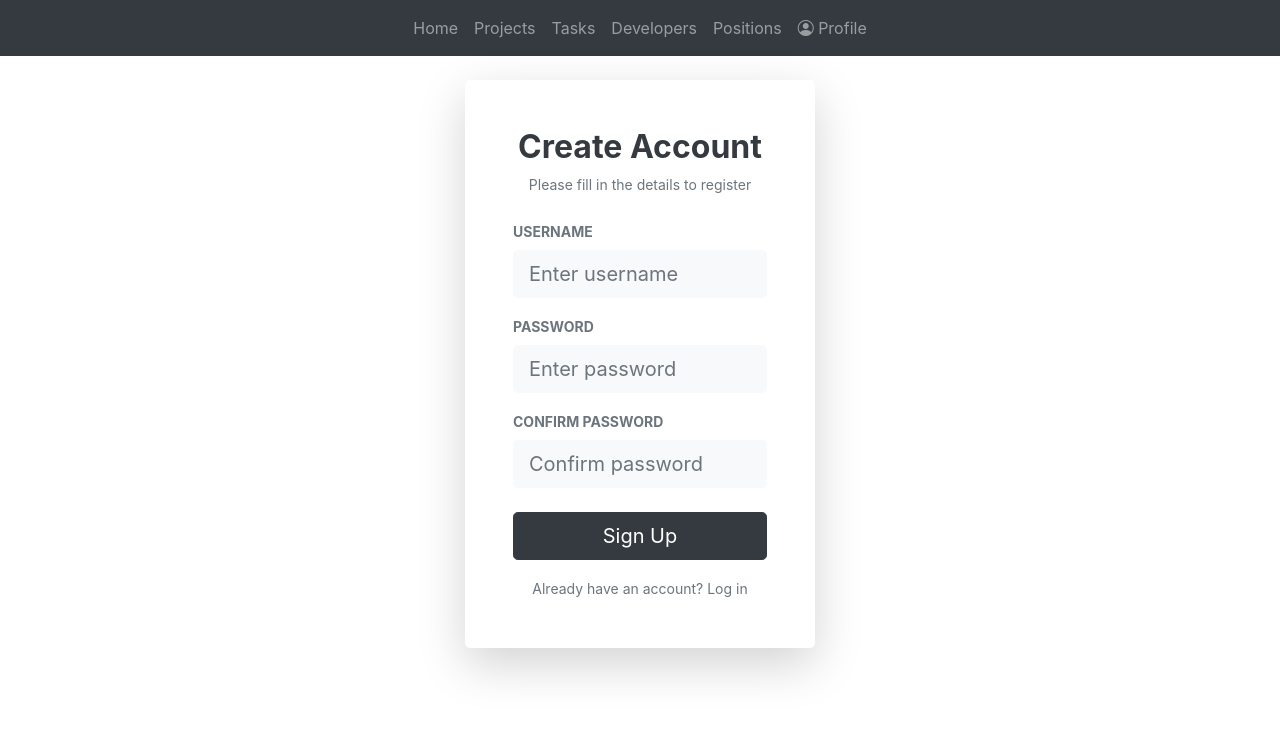
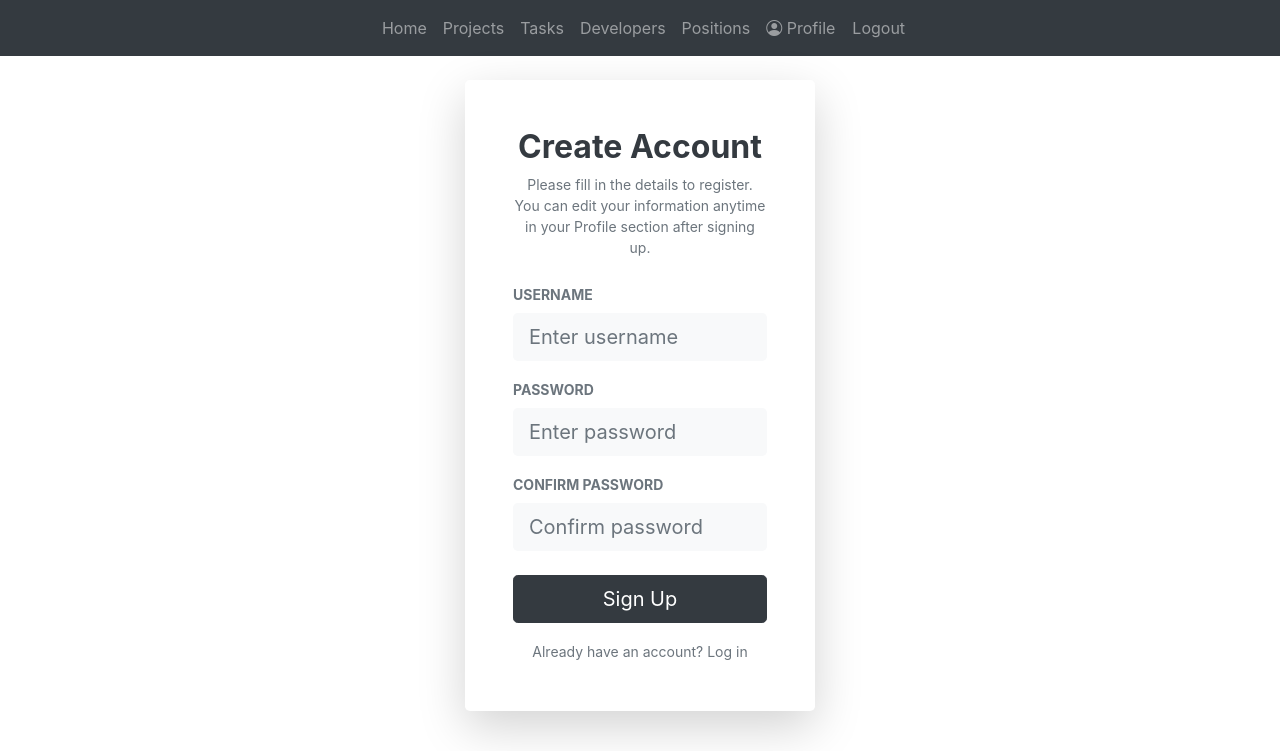
Before and after one commit to grimm60832-ops/django-task-tracker, a Django app: page /register/ in a window 1280 px wide. Shown: the top 751 px of the page. Run offline with Django 5.2, Linux system fonts and the light colour scheme.

Commit message:
add CustomLogoutView, logout button with redirect, and messages

```diff
--- a/catalog/urls.py
+++ b/catalog/urls.py
@@ -1,5 +1,5 @@
 from django.urls import path
-from django.contrib.auth.views import LoginView, LogoutView
+from django.contrib.auth.views import LoginView
 from catalog.views import (
     IndexView,
     DeveloperListView,
@@ -7,20 +7,21 @@ from catalog.views import (
     ProjectListView,
     TaskListView,
     RegistrationView,
-    DeveloperUpdateView
+    DeveloperUpdateView,
+    CustomLogoutView
 )
 
 
 app_name = "catalog"
 
-urlpatterns = [
+urlpatterns = (
     path('', IndexView.as_view(), name="index"),
     path('projects/', ProjectListView.as_view(), name="projects"),
     path('developers/', DeveloperListView.as_view(), name="developers"),
     path('positions/', PositionListView.as_view(), name="positions"),
     path('tasks/', TaskListView.as_view(), name="tasks"),
     path('login/', LoginView.as_view(template_name="catalog/login.html"), name="login"),
-    path('logout/', LogoutView.as_view(), name="logout"),
+    path('logout/', CustomLogoutView.as_view(), name="logout"),
     path('register/', RegistrationView.as_view(), name="register"),
     path("profile/", DeveloperUpdateView.as_view(), name="dev_profile"),
-]
+)
--- a/catalog/views.py
+++ b/catalog/views.py
@@ -1,6 +1,7 @@
 from django.views.generic import TemplateView, ListView, UpdateView
 from django.views import generic
 from django.contrib.auth.mixins import LoginRequiredMixin
+from django.contrib.auth.views import LogoutView as AuthLogoutView
 from django.contrib import messages
 from django.urls import reverse_lazy
 from catalog.forms import RegistrationForm, DeveloperUpdateForm
@@ -59,3 +60,11 @@ class DeveloperUpdateView(LoginRequiredMixin, UpdateView):
     def form_valid(self, form):
         messages.success(self.request, "Successfully updated your developer profile.")
         return super().form_valid(form)
+
+
+class CustomLogoutView(LoginRequiredMixin, AuthLogoutView):
+    next_page = reverse_lazy("catalog:index")
+
+    def dispatch(self, request, *args, **kwargs):
+        messages.success(request, "Successfully logged out")
+        return super().dispatch(request, *args, **kwargs)
--- a/templates/catalog/base.html
+++ b/templates/catalog/base.html
@@ -19,10 +19,14 @@
         <li class="nav-item"><a class="nav-link" href="{% url 'catalog:tasks' %}">Tasks</a></li>
         <li class="nav-item"><a class="nav-link" href="{% url 'catalog:developers' %}">Developers</a></li>
         <li class="nav-item"><a class="nav-link" href="{% url 'catalog:positions' %}">Positions</a></li>
-        <li class="nav-item">
           <a class="nav-link" href="{% url 'catalog:dev_profile' %}">
             <i class="bi bi-person-circle"></i> Profile
           </a>
+        <li class="nav-item d-flex align-items-center ml-2">
+          <form action="{% url 'catalog:logout' %}" method="post" class="m-0 p-0">
+            {% csrf_token %}
+            <button type="submit" class="btn btn-link nav-link p-0" style="line-height: inherit;">Logout</button>
+          </form>
         </li>
       </ul>
     </div>
--- a/templates/catalog/register.html
+++ b/templates/catalog/register.html
@@ -7,7 +7,7 @@
       <div class="card-body p-5">
         <div class="text-center mb-4">
           <h2 class="font-weight-bold text-dark">Create Account</h2>
-          <p class="text-muted small">Please fill in the details to register</p>
+          <p class="text-muted small">Please fill in the details to register. You can edit your information anytime in your Profile section after signing up.</p>
         </div>
 
         {% if form.errors %}
```
